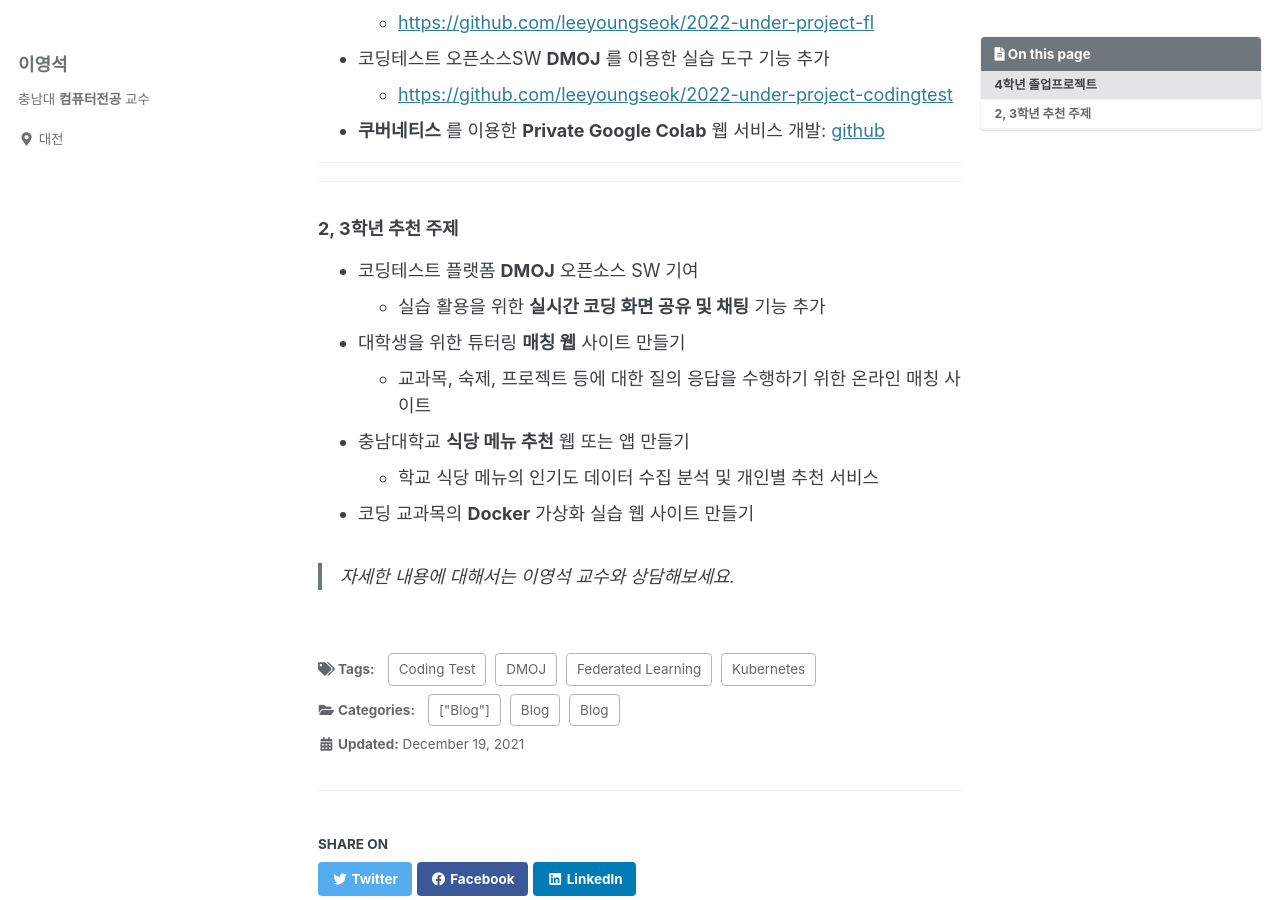
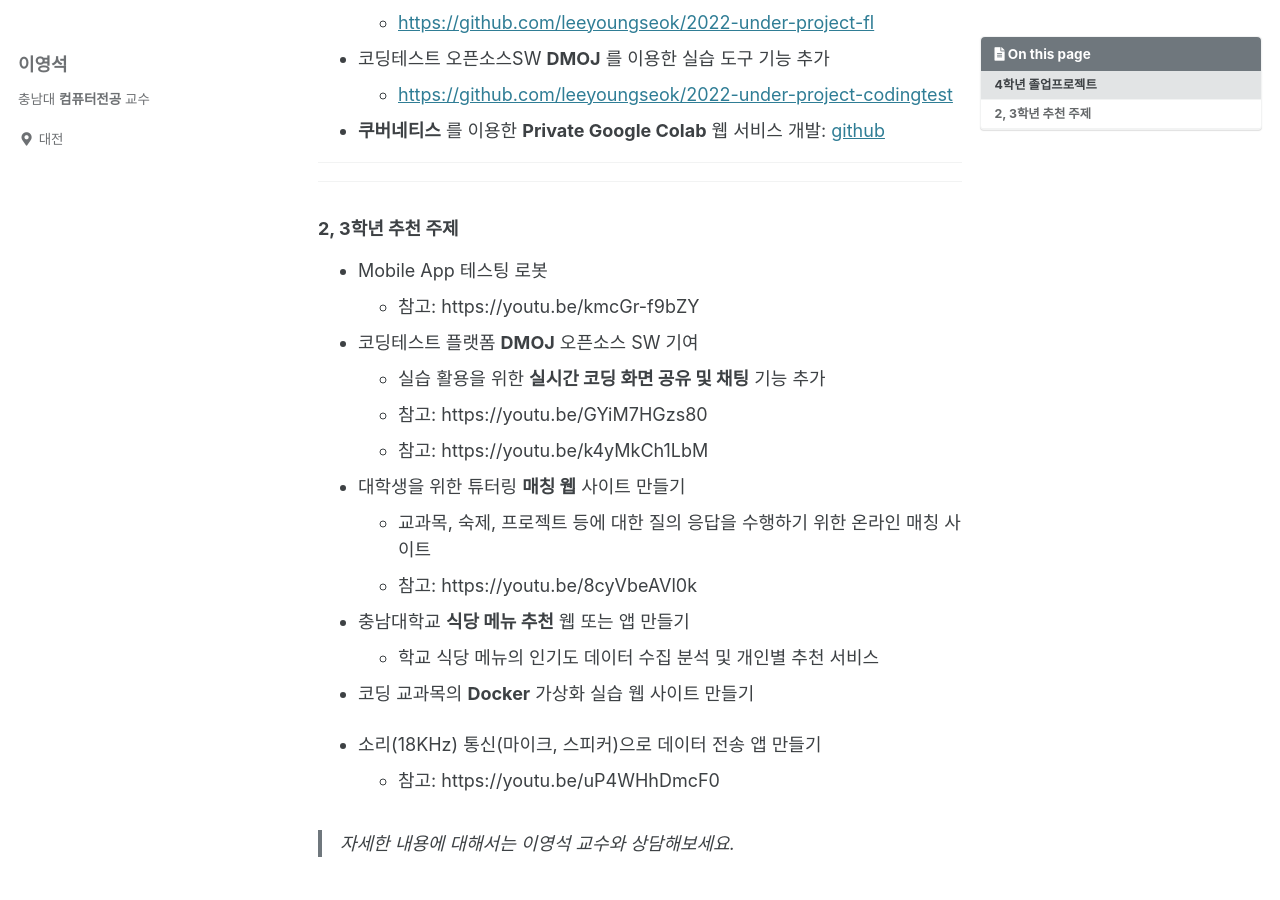
Before and after one commit to leeyoungseok/leeyoungseok.github.com, a Jekyll site: the page built from _posts/2021-12-20-under-project-list.md, in a window 1280 px wide and 900 px high, scrolled down 267 px. Built offline with Jekyll 4.4.1, drawn with Linux system fonts in a browser that asks for light colours; cached includes are drawn as plain includes.

Commit message:
Update 2021-12-20-under-project-list.md

```diff
--- a/_posts/2021-12-20-under-project-list.md
+++ b/_posts/2021-12-20-under-project-list.md
@@ -30,15 +30,25 @@ last_modified_at: 2021-12-19
 
 ######  2, 3학년 추천 주제
 
+* Mobile App 테스팅 로봇
+  -  참고: https://youtu.be/kmcGr-f9bZY
+
 * 코딩테스트 플랫폼 __DMOJ__ 오픈소스 SW 기여
   - 실습 활용을 위한 __실시간 코딩 화면 공유 및 채팅__ 기능 추가
+  - 참고: https://youtu.be/GYiM7HGzs80
+  - 참고: https://youtu.be/k4yMkCh1LbM
 
 * 대학생을 위한 튜터링 __매칭 웹__ 사이트 만들기
   - 교과목, 숙제, 프로젝트 등에 대한 질의 응답을 수행하기 위한 온라인 매칭 사이트
+  - 참고: https://youtu.be/8cyVbeAVl0k
 
 * 충남대학교 __식당 메뉴 추천__ 웹 또는 앱 만들기
   - 학교 식당 메뉴의 인기도 데이터 수집 분석 및 개인별 추천 서비스
 
 * 코딩 교과목의 __Docker__ 가상화 실습 웹 사이트 만들기
 
+* 소리(18KHz) 통신(마이크, 스피커)으로 데이터 전송 앱 만들기
+  - 참고: https://youtu.be/uP4WHhDmcF0
+
+
 > 자세한 내용에 대해서는 이영석 교수와 상담해보세요.
```
